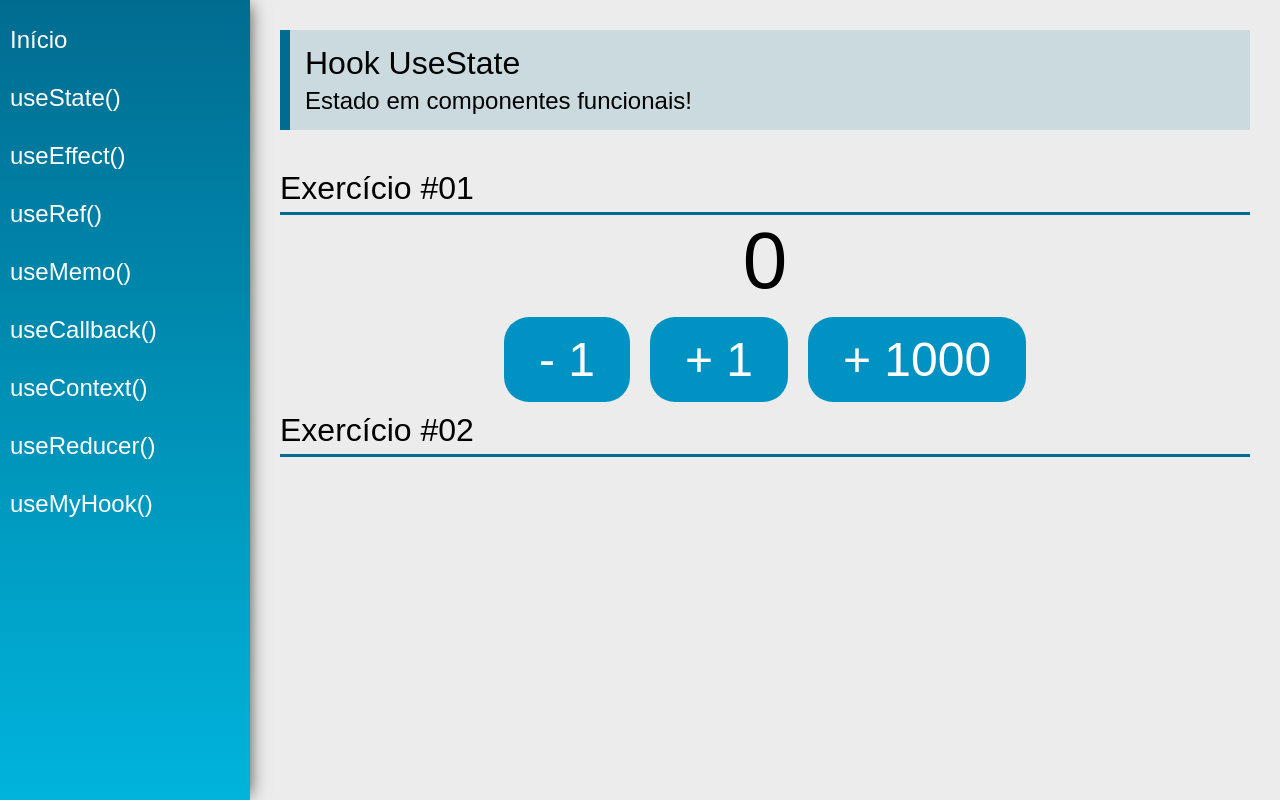
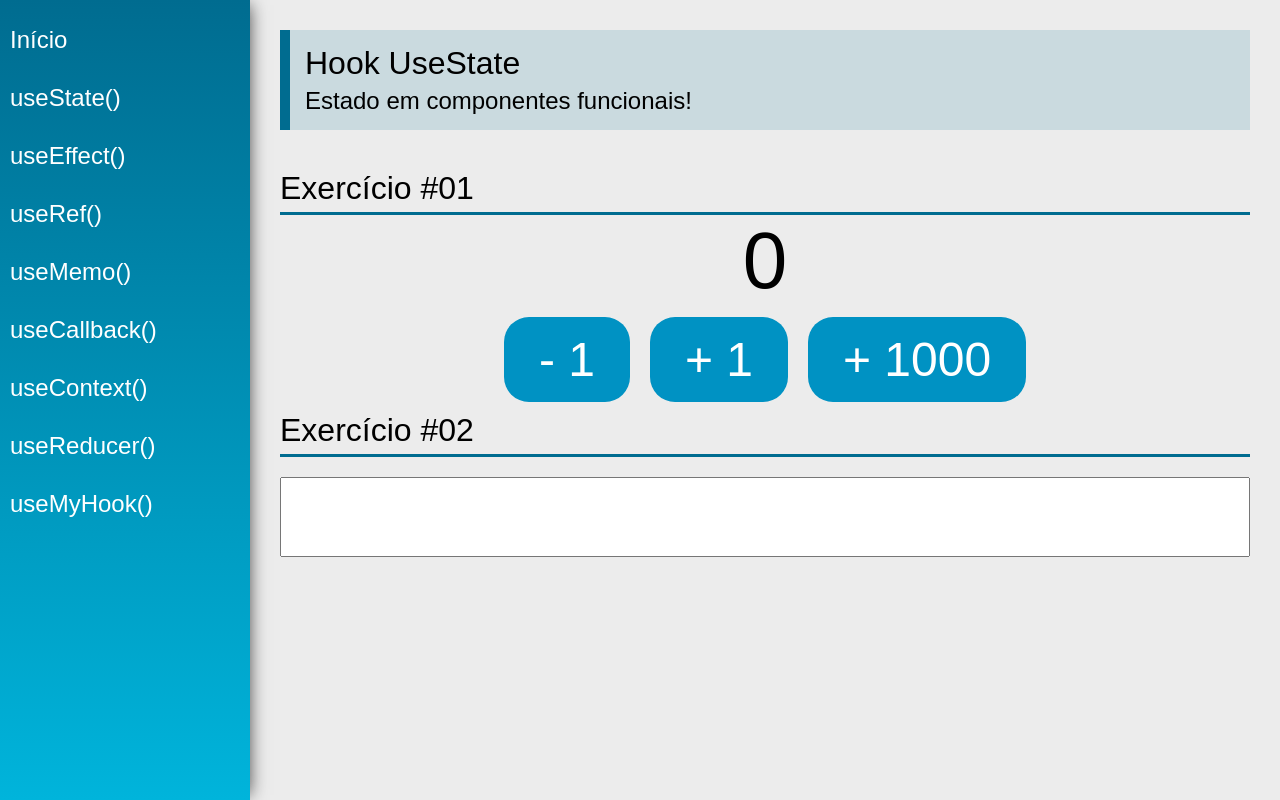
Before and after one commit to daniel-castilho/hooks, a React (Create React App) app: page /useState in a window 1280 px wide. Built offline with nearby package versions, Linux system fonts and the light colour scheme.

Commit message:
useState #02

```diff
--- a/src/views/examples/UseState.jsx
+++ b/src/views/examples/UseState.jsx
@@ -4,6 +4,7 @@
 
 const UseState = (props) => {
 	const [count, setCount] = useState(0);
+    const [name, setName] = useState('');
 
 	return (
 		<div className="UseState">
@@ -20,6 +21,7 @@
 				</div>
 			</div>
 			<SectionTitle title="Exercício #02" />
+            <input type="text" className="input" value={name} onChange={e => setName(e.target.value)} />
 		</div>
 	);
 };
```
